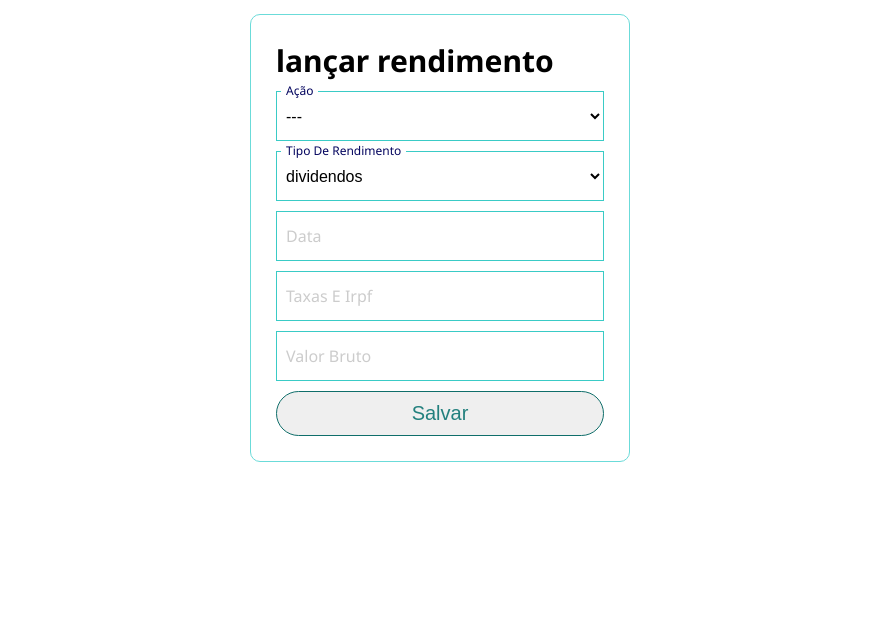
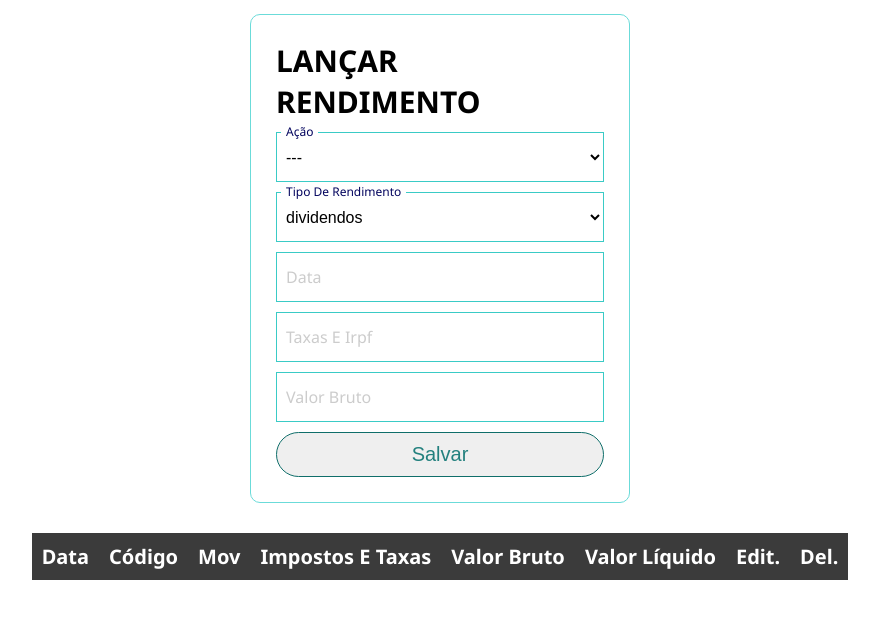
Before and after one commit to devguilhermecosta/sys-web-invest, a Django app: page /ativos/acoes/gerenciar-proventos/ in a window 1280 px wide. Shown: the part 46-665 px from the top of the page, without its empty margins (200-1079 px from the left). Run offline with Django 4.2, Linux system fonts and the light colour scheme; the visitor is signed in with stand-in values (Sample User, id 1); lists and menus that the app fills with data are empty.

Commit message:
udpate: add the data-url

```diff
--- a/product/templates/product/pages/actions/actions_profits.html
+++ b/product/templates/product/pages/actions/actions_profits.html
@@ -1,8 +1,30 @@
 {% extends 'global/pages/base.html' %}
 
 {% block content %}
-<section class="C-actions center_x_y_flex">
-  {% include 'global/partials/_form.html' %}
-  {% include 'global/partials/_messages.html' %}
-</section>
+  <section class="C-dashboard_table_details">
+    {% include 'global/partials/_form.html' %}
+    {% include 'global/partials/_messages.html' %}
+  </section>
+
+  <input type="hidden" id="url-actions-history-profits" data-url-history-profits="{{ url_history_profits }}">
+  {% comment %} <input type="hidden" id="url-total-profits" data-url-total-profits="{{ url_total_profits }}">
+  {% csrf_token %} {% endcomment %}
+
+  {% comment %} {% if is_main_page %} {% endcomment %}
+  <section class="C-dashboard_table_details">
+    <table id="profits-table" class="C-dashboard_table">
+      <thead>
+        <th>data</th>
+        <th>código</th>
+        <th>mov</th>
+        <th>impostos e taxas</th>
+        <th>valor bruto</th>
+        <th>valor líquido</th>
+        <th>edit.</th>
+        <th>del.</th>
+      </thead>
+      <tbody id="table-body"></tbody>
+    </table>
+  </section>
+  {% comment %} {% endif %} {% endcomment %}
 {% endblock content %}
```
